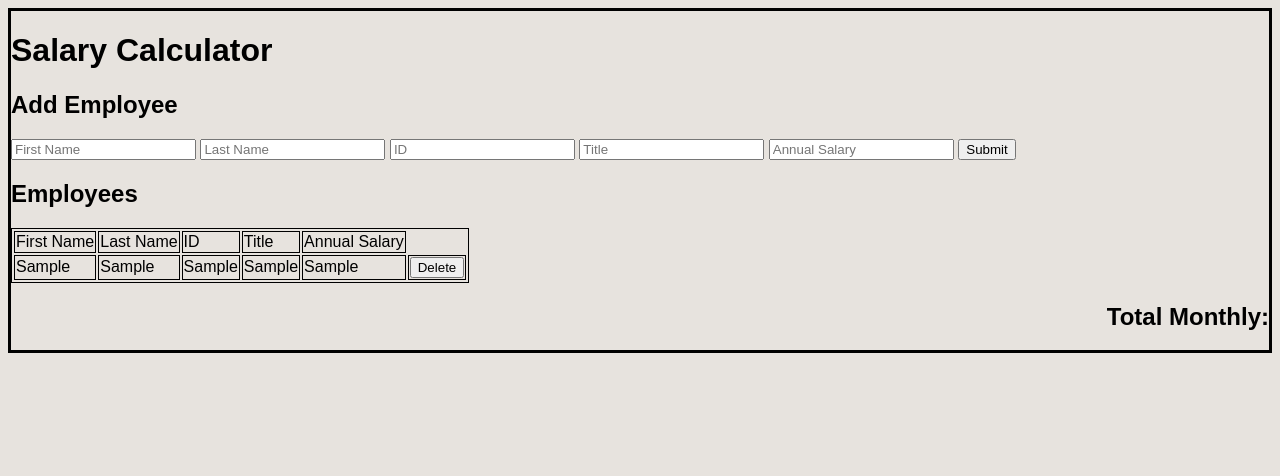
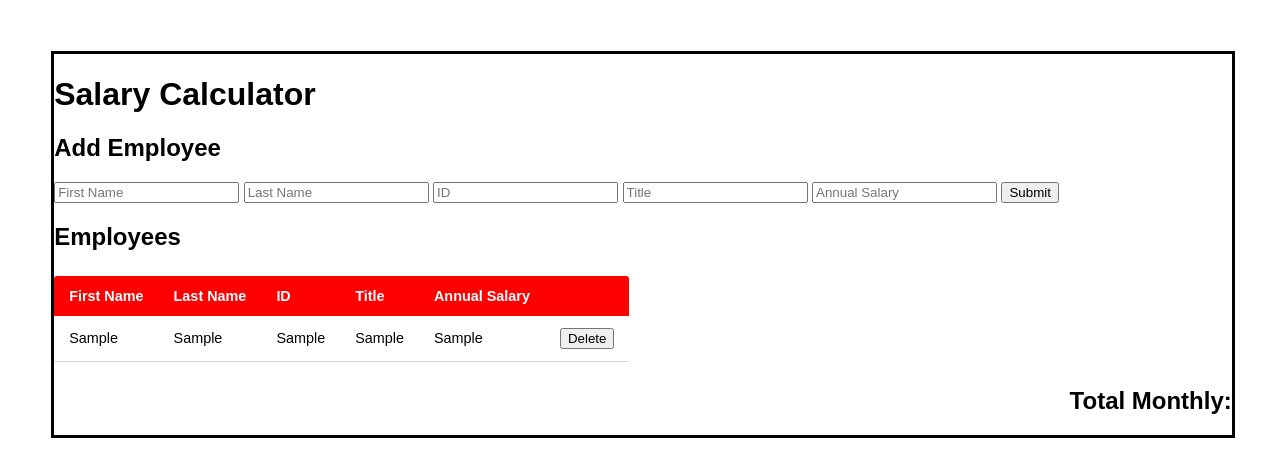
Before and after one commit to JoelEckerson/jquery-salary-calculator, a plain HTML site: page index.html in a window 1280 px wide. Both pictures are taken after typing "Sample", "Sample", "Sample", "Sample", "Sample" into the empty fields and a click on the button "Submit". Drawn offline with Linux system fonts and the light colour scheme.

Commit message:
worked with some css

```diff
--- a/index.html
+++ b/index.html
@@ -27,6 +27,7 @@
                 <td>ID</td>
                 <td>Title</td>
                 <td>Annual Salary</td>
+                <td></td>
             </tr>
         </thead>
         <tbody id="salaryTableBody">
@@ -36,6 +37,6 @@
 
         </tfoot>
     </table>
-    <h2 id="monthly">Total Monthly: <span id="totalMonthlyOutput">0</span></h2>
+    <h2 id="monthly"><span id="totalMonthly">Total Monthly: <span id="totalMonthlyOutput">0</span></span></h2>
 </body>
 </html>
--- a/scripts/client.js
+++ b/scripts/client.js
@@ -39,7 +39,7 @@ function displayEmployee( alsoEmployees ){
         <td>${ alsoEmployees[i].lastName}</td>
         <td>${ alsoEmployees[i].id}</td>
         <td>${ alsoEmployees[i].title}</td>
-        <td>${ alsoEmployees[i].annualSalary}</td>
+        <td class="salary">${ alsoEmployees[i].annualSalary}</td>
         <td><button class="deleteRowButton">Delete</button></td>
         </tr>`);
     }
@@ -61,7 +61,7 @@ function calculateSalary ( andAlsoEmployees ){
     $( '#totalMonthlyOutput' ).empty();
     $( '#totalMonthlyOutput' ).append(salary/12);
     if(salary/12 > 20000){
-     $( '#totalMonthlyOutput' ).css("background-color", "red" );
+     $( '#totalMonthly' ).css("background-color", "red" );
     }
     // append it to the DOM
     // if it's over 20k monthly turn red
@@ -69,5 +69,7 @@ function calculateSalary ( andAlsoEmployees ){
 }
 
 function deleteRow(){
+    let deletedText = $( this ).closest('tr').children('td.salary').text();
+    console.log( deletedText );
     console.log( 'in deleteRow:', $( this ).parent().parent().fadeOut() );
 }
--- a/style/style.css
+++ b/style/style.css
@@ -1,17 +1,47 @@
 body{
-
+    width: 92%;
+    margin-left: 4%;
+    margin-right: 4%;
+    margin-top: 4%;
     border-style: solid;
     border-width: 3px;
 
     font-family: Arial, Helvetica, sans-serif;
-    background-color: rgba(231, 227, 221, 0.966);
+    background-color: white;
 }
 
-#salaryTable, tr, td{
-    border: 1px solid black;
+#salaryTable{
+    border-collapse: collapse;
+    margin: 25px 0;
+    font-size: 0.9em;
+    min-width: 100px;
+    border-radius: 3px 3px 0 0;
+    overflow: hidden;
+    box-shadow: 0 0 20px rgba(0, 0, 0, .25xp)
+}
 
+#salaryTable thead tr{
+    background-color: red;
+    color: white;
+    text-align: left;
+    font-weight: bold;
+}
+
+#salaryTable th,
+#salaryTable td{
+    padding: 12px 15px;
+}
+
+#salaryTable tbody tr{
+    border-bottom: 1px solid lightgrey;
+    background-color: white;
+}
+
+#salaryTable tbody tr:nth-of-type(even){
+    background-color: lightgrey;
 }
 
 #monthly{
     text-align: right;
+
 }
```
